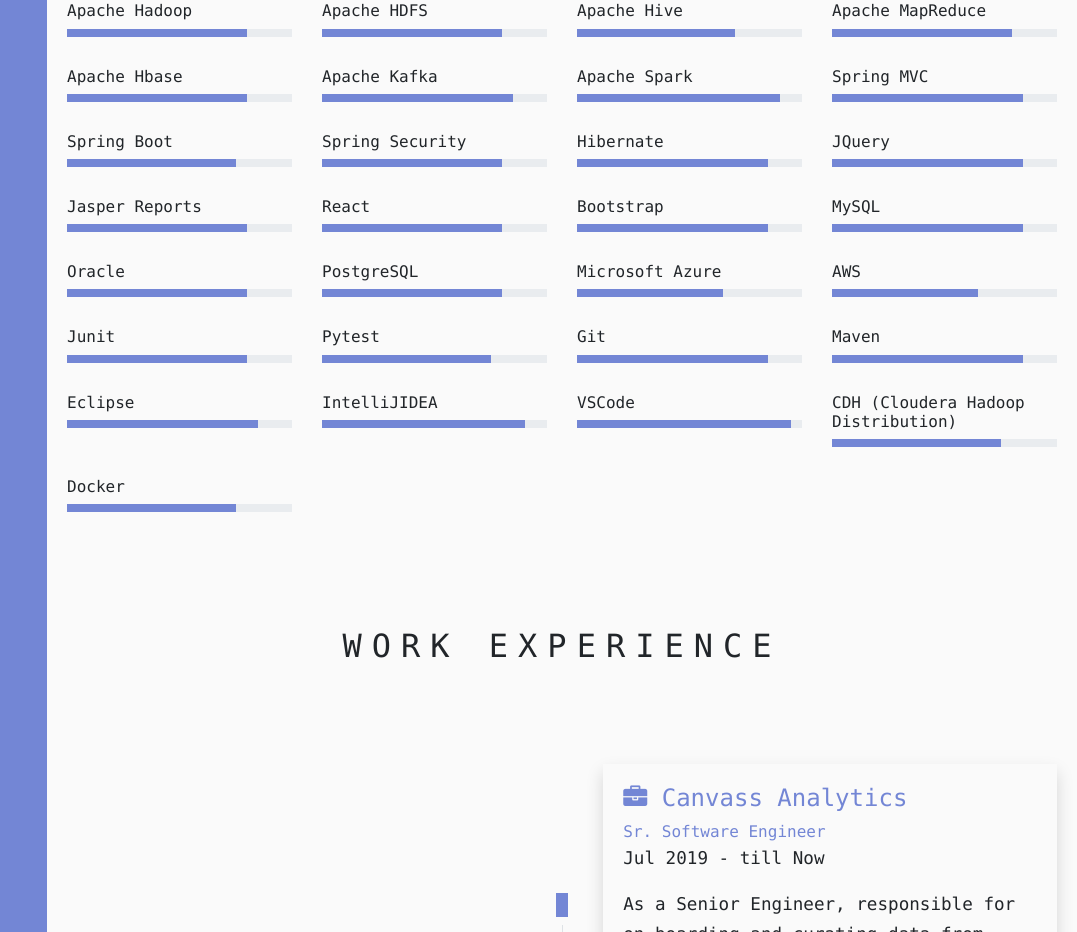
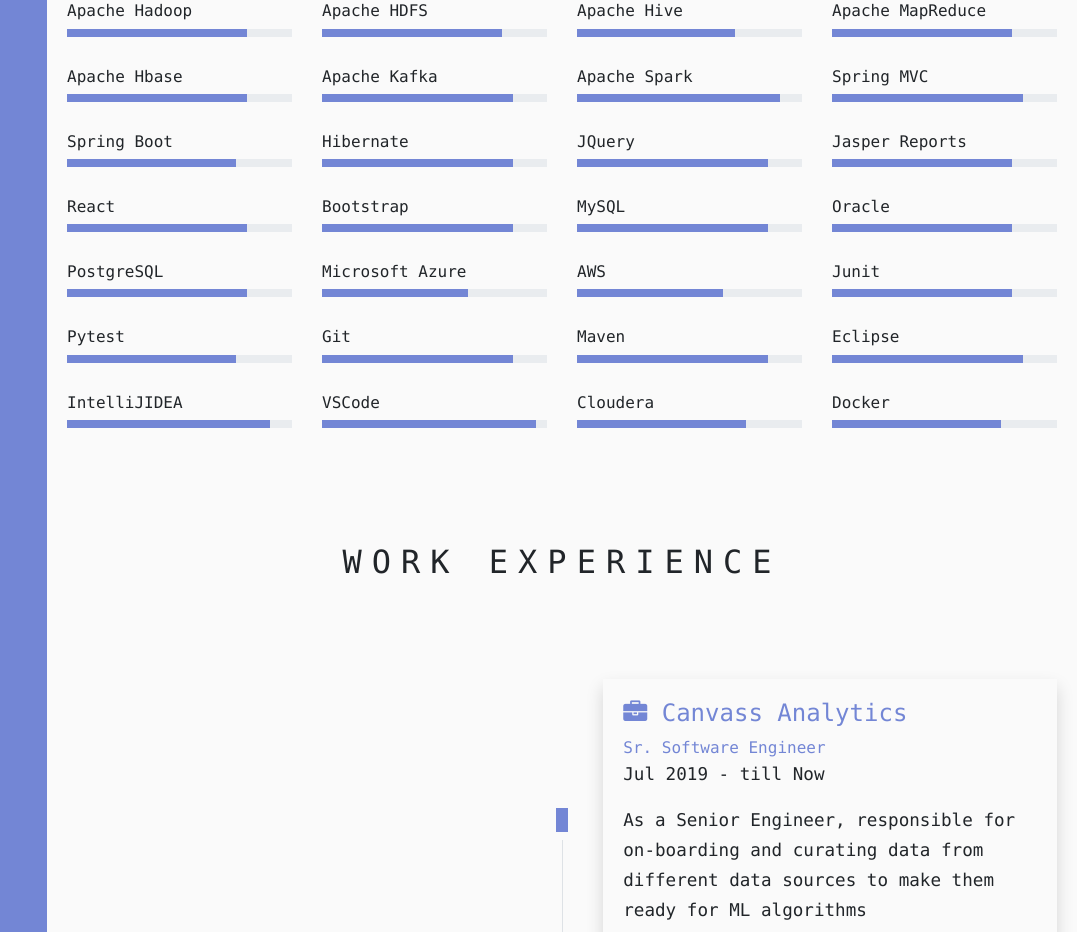
Before and after one commit to vinniechandak/vinniechandak.github.io, a React (Create React App) app: page / in a window 1280 px wide. Shown: the part 1960-2892 px from the top of the page, without its empty margins (203-1280 px from the left). Built offline with nearby package versions, Linux system fonts and the light colour scheme.

Commit message:
updraded skills

```diff
--- a/src/components/Skills.js
+++ b/src/components/Skills.js
@@ -24,7 +24,6 @@ const skills = {
   "Apache Spark": 90,
   "Spring MVC": 85,
   "Spring Boot": 75,
-  "Spring Security": 80,
   Hibernate: 85,
   JQuery: 85,
   "Jasper Reports": 80,
@@ -42,7 +41,7 @@ const skills = {
   Eclipse: 85,
   IntelliJIDEA: 90,
   VSCode: 95,
-  "CDH (Cloudera Hadoop Distribution)": 75,
+  Cloudera: 75,
   Docker: 75,
 }
 
```
